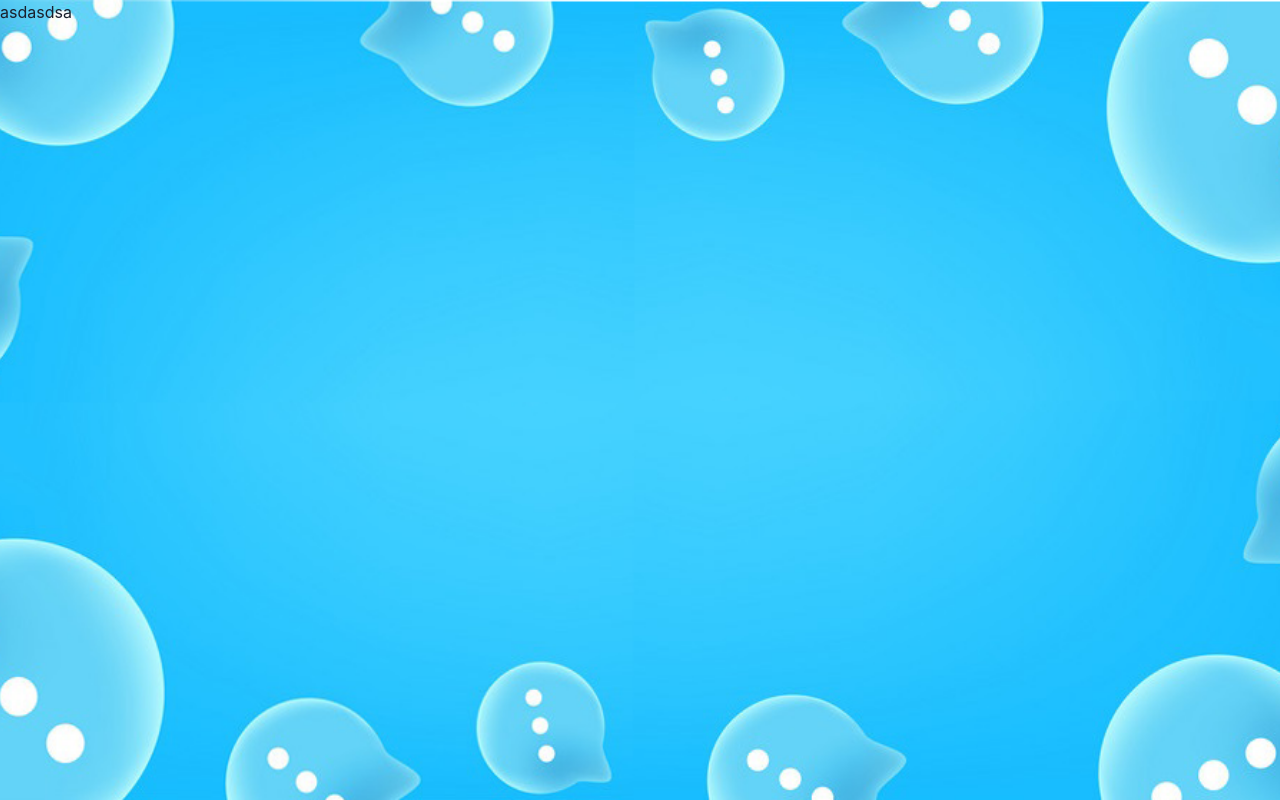
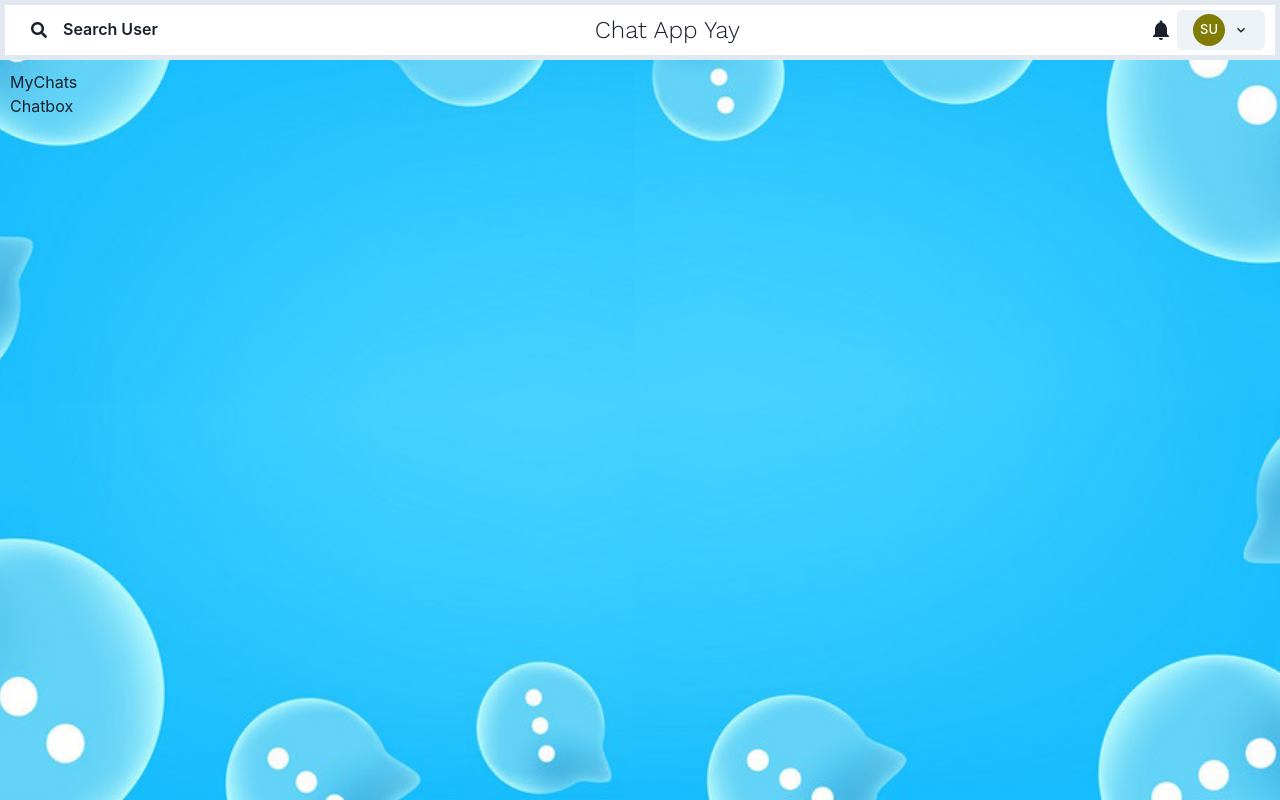
Before and after one commit to Jamy11/chat-app-with-mern-stack, a React (Create React App) app in the folder frontend/: page /chats in a window 1280 px wide. Built offline with nearby package versions, Linux system fonts and the light colour scheme; sample sign-in values are in the browser's storage.

Commit message:
Creating Chat Page

```diff
--- a/frontend/package.json
+++ b/frontend/package.json
@@ -4,6 +4,7 @@
   "private": true,
   "proxy": "http://127.0.0.1:50000",
   "dependencies": {
+    "@chakra-ui/icons": "^2.1.1",
     "@chakra-ui/react": "^2.8.1",
     "@cloudinary/react": "^1.11.2",
     "@cloudinary/url-gen": "^1.11.2",
--- a/frontend/public/index.html
+++ b/frontend/public/index.html
@@ -9,6 +9,9 @@
       name="description"
       content="Web site created using create-react-app"
     />
+    <link rel="stylesheet" href="https://cdnjs.cloudflare.com/ajax/libs/font-awesome/5.15.3/css/all.min.css"
+      integrity="sha512-iBBXm8fW90+nuLcSKlbmrPcLa0OT92xO1BIsZ+ywDWZCvqsWgccV3gFoRBv0z+8dLJgyAHIhR35VZc2oM/gI1w=="
+      crossorigin="anonymous" referrerpolicy="no-referrer" />
     <link rel="apple-touch-icon" href="%PUBLIC_URL%/logo192.png" />
     <!--
       manifest.json provides metadata used when your web app is installed on a
--- /dev/null
+++ b/frontend/src/components/Chatbox.js
@@ -0,0 +1,7 @@
+import React from "react";
+
+const Chatbox = () => {
+  return <div>Chatbox</div>;
+};
+
+export default Chatbox;
--- /dev/null
+++ b/frontend/src/components/MyChats.js
@@ -0,0 +1,7 @@
+import React from "react";
+
+const MyChats = () => {
+  return <div>MyChats</div>;
+};
+
+export default MyChats;
--- /dev/null
+++ b/frontend/src/components/SideDrawer.js
@@ -0,0 +1,77 @@
+import { Button } from "@chakra-ui/button";
+import { useDisclosure } from "@chakra-ui/hooks";
+import { Input } from "@chakra-ui/input";
+import { Box, Text } from "@chakra-ui/layout";
+import { Menu, MenuButton, MenuDivider, MenuItem } from "@chakra-ui/menu";
+import {
+  Drawer,
+  DrawerBody,
+  DrawerContent,
+  DrawerHeader,
+  DrawerOverlay,
+} from "@chakra-ui/modal";
+import { Tooltip } from "@chakra-ui/tooltip";
+import { BellIcon, ChevronDownIcon } from "@chakra-ui/icons";
+import { Avatar } from "@chakra-ui/avatar";
+import { useToast } from "@chakra-ui/toast";
+import { Spinner } from "@chakra-ui/spinner";
+import { useState } from "react";
+import { ChatState } from "../context/ChatProvider";
+
+const SideDrawer = () => {
+  const [search, setSearch] = useState("");
+  const [searchResult, setSearchResult] = useState([]);
+  const [loading, setLoading] = useState(false);
+  const [loadingChat, setLoadingChat] = useState(false);
+
+  const { user } = ChatState();
+  return (
+    <>
+      <Box
+        d="flex"
+        justifyContent="space-between"
+        alignItems="center"
+        bg="white"
+        w="100%"
+        p="5px 10px 5px 10px"
+        borderWidth="5px"
+        style={{ display: "flex" }}
+      >
+        <Tooltip label="Search Users to chat" hasArrow placement="bottom-end">
+          <Button
+            variant="ghost"
+            // onClick={onOpen}
+          >
+            <i className="fas fa-search"></i>
+            <Text d={{ base: "none", md: "flex" }} px={4}>
+              Search User
+            </Text>
+          </Button>
+        </Tooltip>
+        <Text fontSize="2xl" fontFamily="Work sans">
+          Chat App Yay
+        </Text>
+        <div>
+          <Menu>
+            <MenuButton>
+              <BellIcon fontSize="2xl" m={1} />
+            </MenuButton>
+            {/* <MenuList></MenuList> */}
+          </Menu>
+          <Menu>
+            <MenuButton as={Button} rightIcon={<ChevronDownIcon />}>
+              <Avatar
+                size={"sm"}
+                cursor={"pointer"}
+                name={user.name}
+                src={user.pic}
+              />
+            </MenuButton>
+          </Menu>
+        </div>
+      </Box>
+    </>
+  );
+};
+
+export default SideDrawer;
--- a/frontend/src/pages/private/Chats.js
+++ b/frontend/src/pages/private/Chats.js
@@ -1,10 +1,30 @@
 import React, { useEffect, useState } from "react";
 import axios from "axios";
 import { ChatState } from "../../context/ChatProvider";
+import { Box } from "@chakra-ui/layout";
+import SideDrawer from "../../components/SideDrawer";
+import MyChats from "../../components/MyChats";
+import Chatbox from "../../components/Chatbox";
 
 const Chats = () => {
   const { user } = ChatState();
-  return <div style={{ width: "100%" }}>{user && "asdasdsa"}</div>;
+  return (
+    <div style={{ width: "100%" }}>
+      {user && <SideDrawer />}
+      <Box d="flex" justifyContent="space-between" w="100%" h="91.5vh" p="10px">
+        {user && (
+          <MyChats
+          //  fetchAgain={fetchAgain}
+          />
+        )}
+        {user && (
+          <Chatbox
+          // fetchAgain={fetchAgain} setFetchAgain={setFetchAgain}
+          />
+        )}
+      </Box>
+    </div>
+  );
 };
 
 export default Chats;
```
Also changed, not shown: 1 other file (tests, documents, lock files or other folders).
